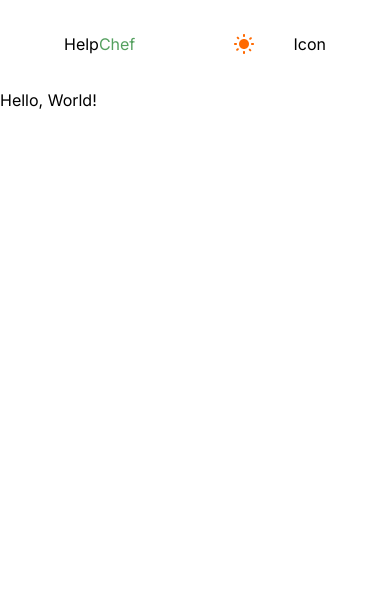
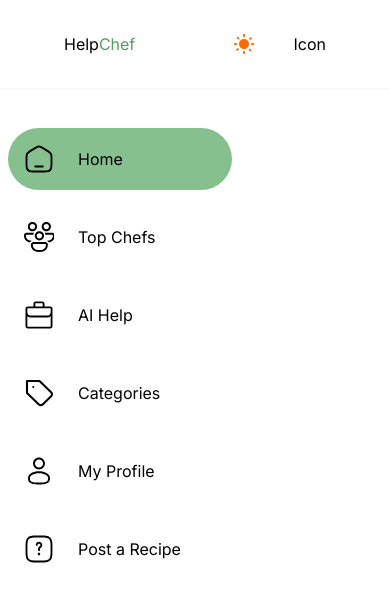
Before and after one commit to NirajMalokar21/chef_helper, a Next.js app: page / in a window 390 px wide. Shown: the top 602 px of the page. Built offline with nearby package versions, Linux system fonts and the light colour scheme.

Commit message:
Create sidebar and made navbar responsive

```diff
--- a/app/(root)/(home)/page.tsx
+++ b/app/(root)/(home)/page.tsx
@@ -1,7 +1,7 @@
 export default async function Home () {
     return (
         <section>
-            <h1 className="h1-bold">Hello, World!</h1>
+
         </section>
     )
 }
--- a/app/(root)/layout.tsx
+++ b/app/(root)/layout.tsx
@@ -1,10 +1,12 @@
 import Navbar from "@/components/navbar/Navbar"
+import Sidebar from "@/components/Sidebar"
 
 const Layout = ({ children }: {children: React.ReactNode}) => {
     return (
       <main className='background-light850_dark100 relative'>
         <Navbar />
         <section className="flex min-h-screen flex-1 flex-col ">
+          <Sidebar />
           <div className="mx-auto w-full">
             {children}
           </div>
--- /dev/null
+++ b/components/Sidebar.tsx
@@ -0,0 +1,28 @@
+"use client"
+import { sidebarLinks } from '@/constants'
+import Image from 'next/image'
+import Link from 'next/link'
+import React, { useState } from 'react'
+
+const Sidebar = () => {
+  const [active, setActive] = useState('Home')
+  return (
+    <div className='max-lg:flex background-light900_dark300 text-dark100_light900 pt-32
+     pb-8 px-2 gap-4 max-sm:w-[240px] w-[80px] min-h-screen flex-col justify-start items-start hidden'>
+        {sidebarLinks.map((item,i) => (
+            <Link
+                href={item.route}
+                key={i}
+                className={`flex flex-row gap-6 rounded-full
+                    items-center justify-start w-full py-4 px-4 ${active === item.label ? 'bg-primary-100' : ''}`}
+                onClick={() => setActive(item.label)}
+            >
+                <Image src={item.imgURL} alt='label' width={30} height={30} className='invert' />
+                <p className='base-medium max-sm:flex hidden'>{item.label}</p>
+            </Link>
+        ))}
+    </div>
+  )
+}
+
+export default Sidebar
--- a/components/navbar/Navbar.tsx
+++ b/components/navbar/Navbar.tsx
@@ -1,11 +1,30 @@
-import React from 'react'
+"use client"
+import React, { useState } from 'react'
 import Theme from './Theme'
+import { sidebarLinks } from '@/constants'
+import Link from 'next/link'
+import Image from 'next/image'
 
 const Navbar = () => {
+  const [active, setActive] = useState('Home')
   return (
-    <nav className='flex flex-row justify-between items-center background-light900_dark300 px-16 py-6'>
+    <nav className='flex flex-row z-10 fixed w-full justify-between items-center background-light900_dark300 px-16 py-6 shadow-sm'>
         <div className='h1-bold'>
             <p className='text-dark100_light900'>Help<span className='text-primary-500'>Chef</span></p>
+        </div>
+        <div className='lg:flex flex-row justify-center items-center px-8 gap-10 hidden'>
+          {sidebarLinks.map((item,i) => (
+              <Link
+                  href={item.route}
+                  key={i}
+                  className={`flex flex-row gap-2 py-1 rounded-full
+                      items-center justify-center px-2  ${active === item.label ? 'text-primary-100' : ''}`}
+                  onClick={() => setActive(item.label)}
+              >
+                  {/* <Image src={item.imgURL} alt='label' width={30} height={30} className='invert' /> */}
+                  <p className='body-medium md:line-clamp-1'>{item.label}</p>
+              </Link>
+          ))}
         </div>
         <div className='flex flex-row gap-6 justify-between items-center'>
             <Theme />
--- a/constants/index.ts
+++ b/constants/index.ts
@@ -1,5 +1,44 @@
 export const themes = [
-    { value: "light", label: "Light", icon: "/assets/icons/sun.svg" },
-    { value: "dark", label: "Dark", icon: "/assets/icons/moon.svg" },
-    { value: "system", label: "System", icon: "/assets/icons/computer.svg" },
-  ];
+  { value: "light", label: "Light", icon: "/assets/icons/sun.svg" },
+  { value: "dark", label: "Dark", icon: "/assets/icons/moon.svg" },
+  { value: "system", label: "System", icon: "/assets/icons/computer.svg" },
+];
+
+interface SidebarLink {
+  imgURL: string,
+  route: string,
+  label: string
+}
+
+export const sidebarLinks: SidebarLink[] = [
+  {
+    imgURL: "/assets/icons/home.svg",
+    route: "/",
+    label: "Home",
+  },
+  {
+    imgURL: "/assets/icons/users.svg",
+    route: "/chefs",
+    label: "Top Chefs",
+  },
+  {
+    imgURL: "/assets/icons/suitcase.svg",
+    route: "/ai-helper",
+    label: "AI Help",
+  },
+  {
+    imgURL: "/assets/icons/tag.svg",
+    route: "/categories",
+    label: "Categories",
+  },
+  {
+    imgURL: "/assets/icons/user.svg",
+    route: "/profile",
+    label: " My Profile",
+  },
+  {
+    imgURL: "/assets/icons/question.svg",
+    route: "/post-recipes",
+    label: "Post a Recipe",
+  },
+];
```
